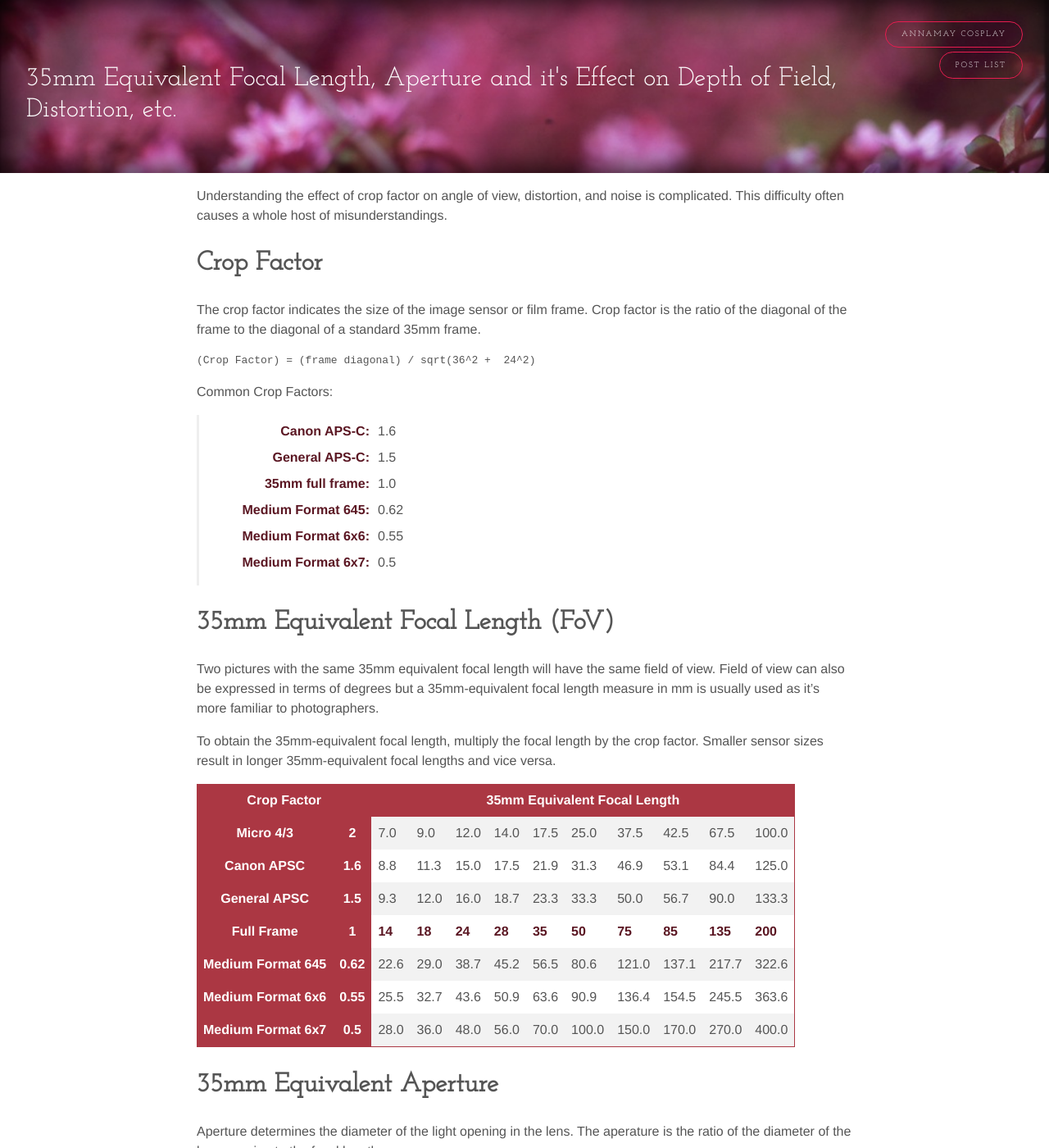
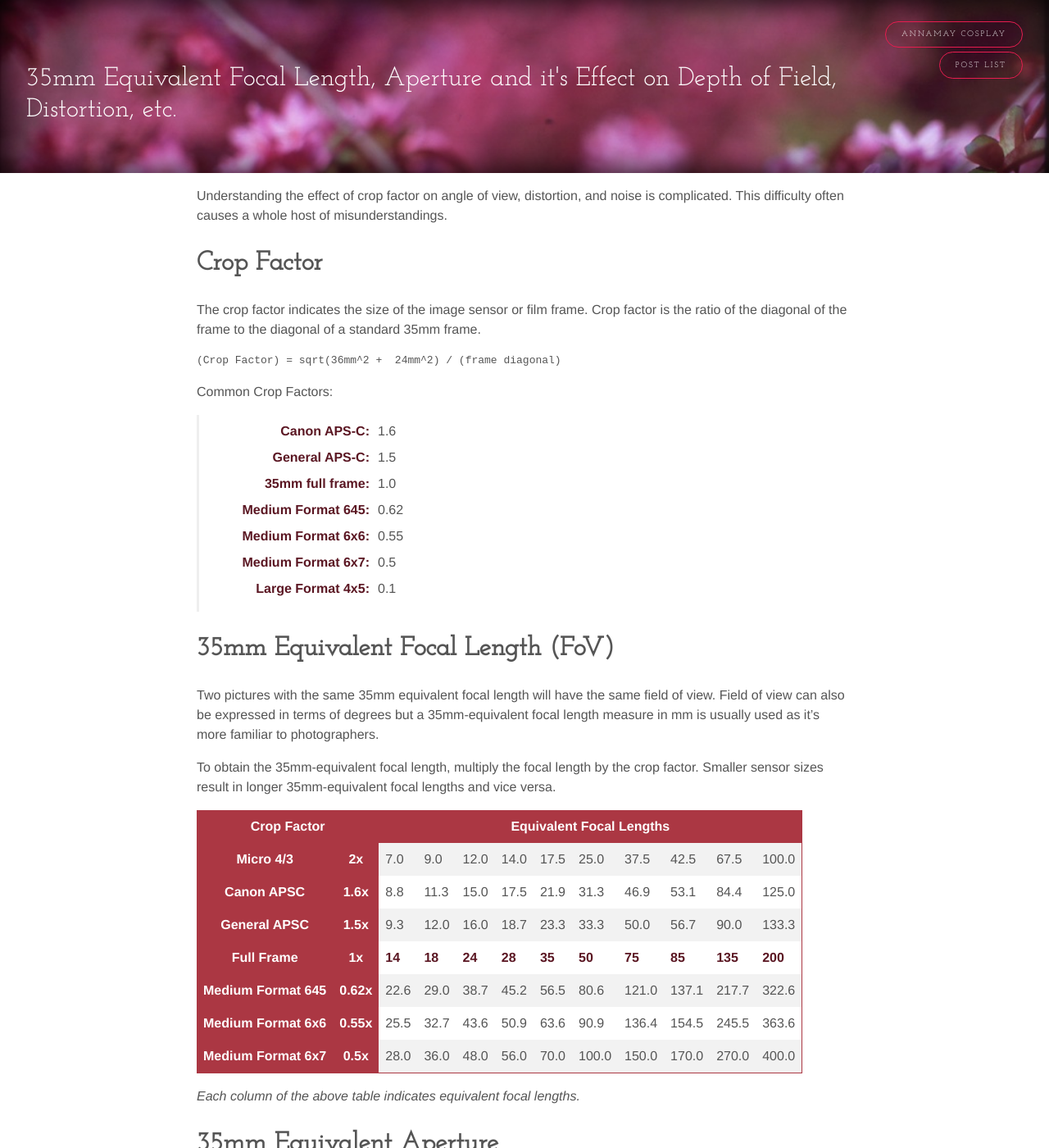
Before and after one commit to annamay8/annamay8.github.io, a Jekyll site: the page built from _posts/2018-1-9-focal-length-and-crop-factor.md, in a window 1280 px wide and 1400 px high. Shown: the whole window at 82% size. Built offline with Jekyll 4.4.1, drawn with Linux system fonts in a browser that asks for light colours; comment, search, counter and statistics services are not loaded.

Commit message:
Update 2018-1-9-focal-length-and-crop-factor.md

````diff
--- a/_posts/2018-1-9-focal-length-and-crop-factor.md
+++ b/_posts/2018-1-9-focal-length-and-crop-factor.md
@@ -11,7 +11,7 @@
 The crop factor indicates the size of the image sensor or film frame. Crop factor is the ratio of the diagonal of the frame to the diagonal of a standard 35mm frame.
 
 ```
-(Crop Factor) = (frame diagonal) / sqrt(36^2 +  24^2)
+(Crop Factor) = sqrt(36mm^2 +  24mm^2) / (frame diagonal)
 ```
 
 Common Crop Factors:
@@ -34,6 +34,9 @@
 Medium Format 6x7
 :   0.5
 
+Large Format 4x5
+:   0.1
+
 35mm Equivalent Focal Length (FoV)
 ==================================
 Two pictures with the same 35mm equivalent focal length will have the same field of view. Field of view can also be expressed in terms of degrees but a 35mm-equivalent focal length measure in mm is usually used as it's more familiar to photographers.
@@ -41,15 +44,17 @@
 To obtain the 35mm-equivalent focal length, multiply the focal length by the crop factor. Smaller sensor sizes result in longer 35mm-equivalent focal lengths and vice versa.
 
 <table>
-<tr><th colspan="2">Crop Factor</th><th colspan="10">35mm Equivalent Focal Length</th></tr>
-<tr><th>Micro 4/3</th><th>2</th><td>	7.0	</td><td>	9.0	</td><td>	12.0	</td><td>	14.0	</td><td>	17.5	</td><td>	25.0	</td><td>	37.5	</td><td>	42.5	</td><td>	67.5	</td><td>	100.0	</td></tr>
-<tr><th>Canon APSC</th><th>1.6</th><td>	8.8	</td><td>	11.3	</td><td>	15.0	</td><td>	17.5	</td><td>	21.9	</td><td>	31.3	</td><td>	46.9	</td><td>	53.1	</td><td>	84.4	</td><td>	125.0	</td></tr>
-<tr><th>General APSC</th><th>1.5</th><td>	9.3	</td><td>	12.0	</td><td>	16.0	</td><td>	18.7	</td><td>	23.3	</td><td>	33.3	</td><td>	50.0	</td><td>	56.7	</td><td>	90.0	</td><td>	133.3	</td></tr>
-  <tr><th>Full Frame</th><th>1</th><td><strong>14</strong></td><td><strong>18</strong></td><td><strong>24</strong></td><td><strong>28</strong></td><td><strong>35</strong></td><td><strong>50</strong></td><td><strong>75</strong></td><td><strong>85</strong></td><td><strong>135</strong></td><td><strong>200</strong></td></tr>
-<tr><th>Medium Format 645</th><th>0.62</th><td>	22.6	</td><td>	29.0	</td><td>	38.7	</td><td>	45.2	</td><td>	56.5	</td><td>	80.6	</td><td>	121.0	</td><td>	137.1	</td><td>	217.7	</td><td>	322.6	</td></tr>
-<tr><th>Medium Format 6x6</th><th>0.55</th><td>	25.5	</td><td>	32.7	</td><td>	43.6	</td><td>	50.9	</td><td>	63.6	</td><td>	90.9	</td><td>	136.4	</td><td>	154.5	</td><td>	245.5	</td><td>	363.6	</td></tr>
-<tr><th>Medium Format 6x7</th><th>0.5</th><td>	28.0	</td><td>	36.0	</td><td>	48.0	</td><td>	56.0	</td><td>	70.0	</td><td>	100.0	</td><td>	150.0	</td><td>	170.0	</td><td>	270.0	</td><td>	400.0	</td></tr>
+<tr><th colspan="2">Crop Factor</th><th colspan="10">Equivalent Focal Lengths</th></tr>
+<tr><th>Micro 4/3</th><th>2x</th><td>	7.0	</td><td>	9.0	</td><td>	12.0	</td><td>	14.0	</td><td>	17.5	</td><td>	25.0	</td><td>	37.5	</td><td>	42.5	</td><td>	67.5	</td><td>	100.0	</td></tr>
+<tr><th>Canon APSC</th><th>1.6x</th><td>	8.8	</td><td>	11.3	</td><td>	15.0	</td><td>	17.5	</td><td>	21.9	</td><td>	31.3	</td><td>	46.9	</td><td>	53.1	</td><td>	84.4	</td><td>	125.0	</td></tr>
+<tr><th>General APSC</th><th>1.5x</th><td>	9.3	</td><td>	12.0	</td><td>	16.0	</td><td>	18.7	</td><td>	23.3	</td><td>	33.3	</td><td>	50.0	</td><td>	56.7	</td><td>	90.0	</td><td>	133.3	</td></tr>
+  <tr><th>Full Frame</th><th>1x</th><td><strong>14</strong></td><td><strong>18</strong></td><td><strong>24</strong></td><td><strong>28</strong></td><td><strong>35</strong></td><td><strong>50</strong></td><td><strong>75</strong></td><td><strong>85</strong></td><td><strong>135</strong></td><td><strong>200</strong></td></tr>
+<tr><th>Medium Format 645</th><th>0.62x</th><td>	22.6	</td><td>	29.0	</td><td>	38.7	</td><td>	45.2	</td><td>	56.5	</td><td>	80.6	</td><td>	121.0	</td><td>	137.1	</td><td>	217.7	</td><td>	322.6	</td></tr>
+<tr><th>Medium Format 6x6</th><th>0.55x</th><td>	25.5	</td><td>	32.7	</td><td>	43.6	</td><td>	50.9	</td><td>	63.6	</td><td>	90.9	</td><td>	136.4	</td><td>	154.5	</td><td>	245.5	</td><td>	363.6	</td></tr>
+<tr><th>Medium Format 6x7</th><th>0.5x</th><td>	28.0	</td><td>	36.0	</td><td>	48.0	</td><td>	56.0	</td><td>	70.0	</td><td>	100.0	</td><td>	150.0	</td><td>	170.0	</td><td>	270.0	</td><td>	400.0	</td></tr>
 </table>
+
+<em>Each column of the above table indicates equivalent focal lengths.</em>
 
 35mm Equivalent Aperture
 ========================
@@ -66,7 +71,7 @@
 <tr><th>Micro 4/3        </th><th>2   </th><td>2</td><td>2.8</td><td>4</td><td>5.6</td><td>8</td><td>11.2</td><td>16</td><td>22</td><td>32</td><td>44</td></tr>
 <tr><th>Canon APSC       </th><th>1.6 </th><td>1.6</td><td>2.24</td><td>3.2</td><td>4.48</td><td>6.4</td><td>8.96</td><td>12.8</td><td>17.6</td><td>25.6</td><td>35.2</td></tr>
 <tr><th>General APSC     </th><th>1.5 </th><td>1.5</td><td>2.1</td><td>3</td><td>4.2</td><td>6</td><td>8.4</td><td>12</td><td>16.5</td><td>24</td><td>33</td></tr>
-<tr><th>Full Frame       </th><th>1   </th><td>1</td><td>1.4</td><td>2</td><td>2.8</td><td>4</td><td>5.6</td><td>8</td><td>11</td><td>16</td><td>22</td></tr>
+<tr><th>Full Frame       </th><th>1   </th><td><strong>1</strong></td><td><strong>1.4</strong></td><td><strong>2</strong></td><td><strong>2.8</strong></td><td><strong>4</strong></td><td><strong>5.6</strong></td><td><strong>8</strong></td><td><strong>11</strong></td><td><strong>16</strong></td><td><strong>22</strong></td></tr>
 <tr><th>Medium Format 645</th><th>0.62</th><td>0.62</td><td>0.87</td><td>1.24</td><td>1.74</td><td>2.48</td><td>3.47</td><td>4.96</td><td>6.82</td><td>9.92</td><td>13.64</td></tr>
 <tr><th>Medium Format 6x6</th><th>0.55</th><td>0.55</td><td>0.77</td><td>1.1</td><td>1.54</td><td>2.2</td><td>3.08</td><td>4.4</td><td>6.05</td><td>8.8</td><td>12.1</td></tr>
 <tr><th>Medium Format 6x7</th><th>0.5 </th><td>0.5</td><td>0.7</td><td>1</td><td>1.4</td><td>2</td><td>2.8</td><td>4</td><td>5.5</td><td>8</td><td>11</td></tr>
````
